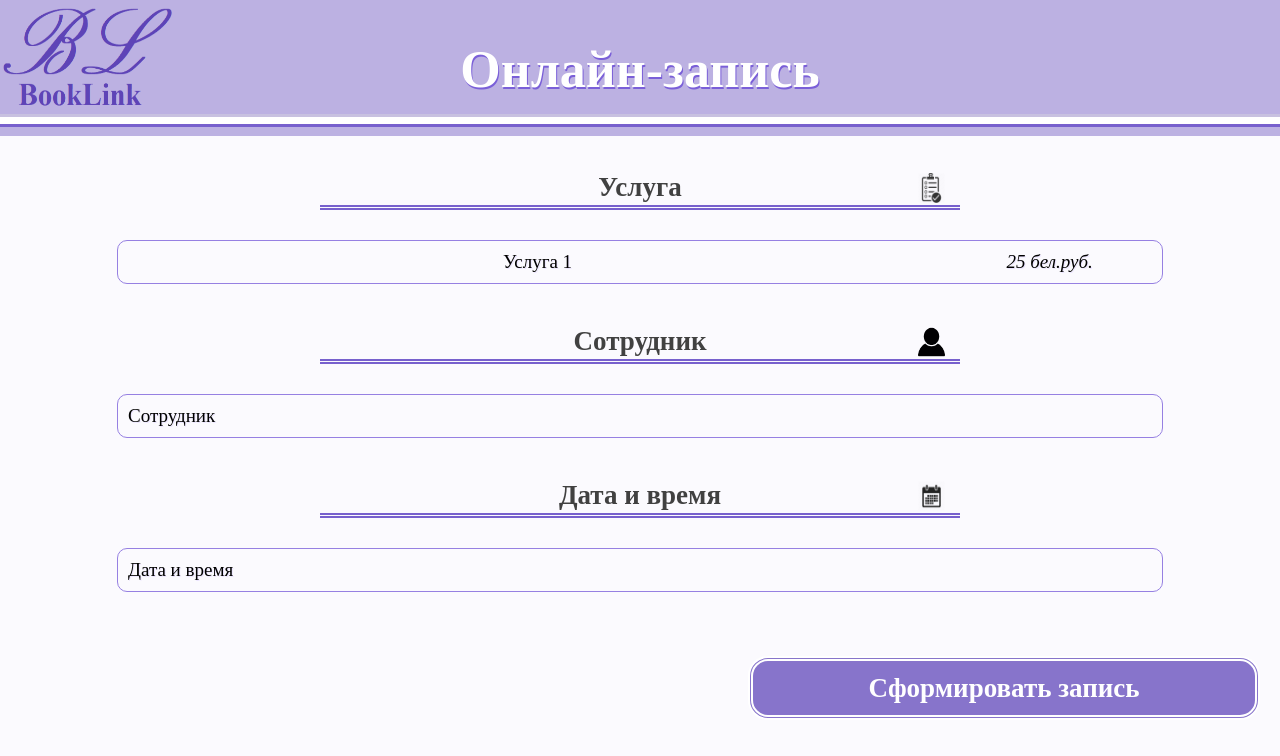
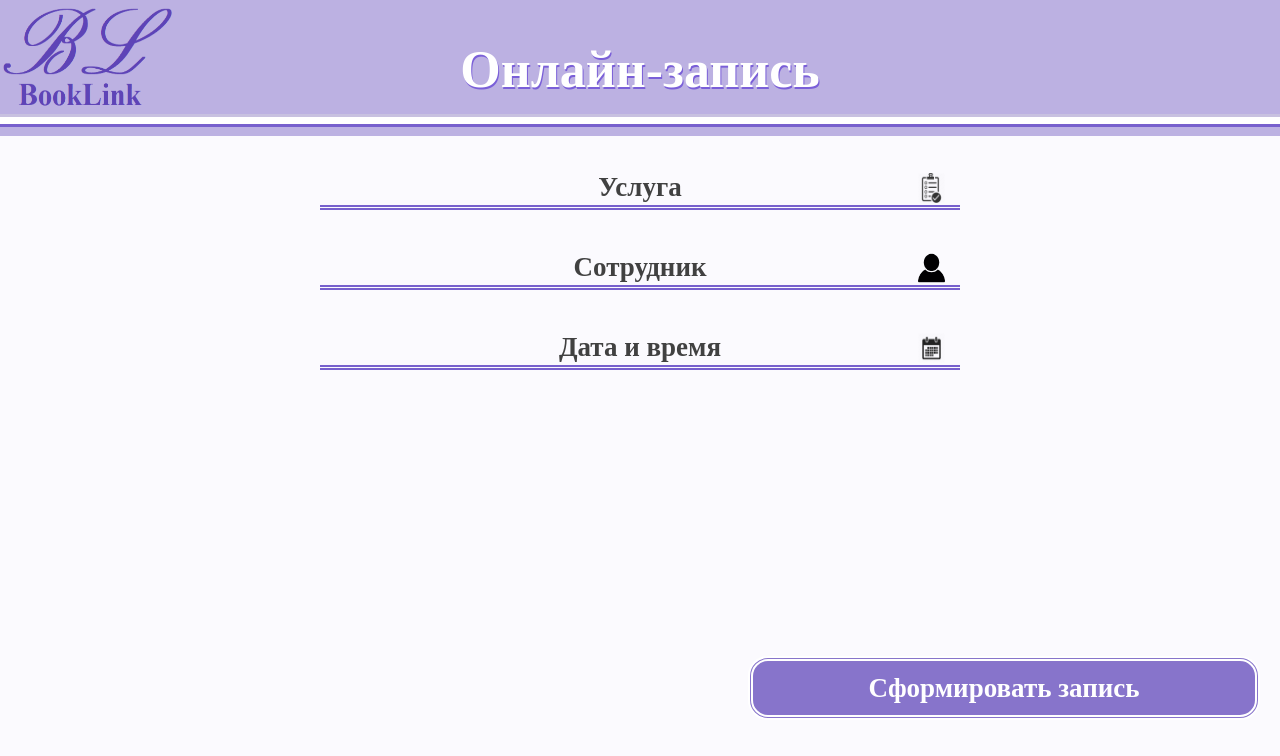
Before and after one commit to Murtagy/booklink, a Vue app in the folder vfront/: page /visit in a window 1280 px wide. Shown: the top 756 px of the page. Built offline with nearby package versions, Linux system fonts and the light colour scheme.

Commit message:
visit page iteration

```diff
--- a/vfront/src/components/VisitSelectService.vue
+++ b/vfront/src/components/VisitSelectService.vue
@@ -1,9 +1,8 @@
 <template>
   <div v-if="services">
-    <form>
     <ul>
     <li class="button">
-            <button>Далее <img src="../assets/arrow.png"></button>
+        <button @click="emitServices">Далее <img src="../assets/arrow.png"></button>
     </li>
     {{checkedServices}}
     <li v-for="service in services" :key="service.name">
@@ -12,7 +11,6 @@
         <span class="price">{{service.price}} {{service.currency}}</span>
     </li>
     </ul>
-    </form>
   </div>
 </template>
 
@@ -36,7 +34,11 @@ export default {
         }
     },
     methods: {
-        changeCurrentScreen: function (x) { this.current_screen = x}
+        emitServices: function () {
+            this.$emit('check-services', this.checkedServices);
+            this.$emit('go-start-screen');
+            console.log(this.checkedServices)
+        }
     }
 };
 
--- a/vfront/src/components/VisitTypeForm.vue
+++ /dev/null
@@ -1,36 +0,0 @@
-<template>
-
-    <form>
-      <ul>
-        <li>
-          <button v-on:click="$emit('visit-select', 'visit-select-service')" ><img src="../assets/list-icon.jpg">Услуга</button>
-          <div class="selected">
-            <span class="service">Услуга 1</span>
-            <span class="price">25 бел.руб.</span>
-          </div>
-        </li>
-        <li>
-          <button v-on:click="$emit('visit-select', 'visit-select-worker')" ><img src="../assets/worker-icon.png">Сотрудник</button>
-          <div class="selected">
-            Сотрудник
-          </div>
-        </li>
-        <li>
-          <button v-on:click="$emit('visit-select', 'visit-select-datetime')" ><img src="../assets/calendar-icon.png">Дата и время</button>
-          <div class="selected">
-            Дата и время
-          </div>
-        </li>
-      </ul>
-          <input type="button" value="Сформировать запись" name="create-visit" id="create-visit">
-    </form>
-
-</template>
-
-<style scoped src="@/assets/styles/visit.css"></style>
-
-<script>
-
-export default {}
-
-</script>
--- a/vfront/src/pages/Visit.vue
+++ b/vfront/src/pages/Visit.vue
@@ -1,15 +1,52 @@
 <template>
   <div
-    v-on:visit-select="changeCurrentScreen"
+
   >
     <wide-header title="Онлайн-запись" />
-    <visit-type-form
-        v-on:visit-select="changeCurrentScreen"
-        v-if="current_screen=='visit-type-form'"
+
+    <form v-if="current_screen=='start'">
+      <ul>
+        <li>
+          <button v-on:click="changeCurrentScreen('visit-select-service')" ><img src="../assets/list-icon.jpg">Услуга</button>
+
+          <div v-if="services.length != 0">
+              <ul>
+                <li v-for="service in services" :key="service.id">
+                  {{service.name}} {{service.price}} {{service.currency}}
+                </li>
+              </ul>
+          </div>
+
+        </li>
+        <li>
+          <button v-on:click="changeCurrentScreen('visit-select-worker')" ><img src="../assets/worker-icon.png">Сотрудник</button>
+
+          <div v-if="worker!=null" class="selected">
+            {{ worker.name }}
+          </div>
+
+        </li>
+        <li>
+          <button v-on:click="changeCurrentScreen('visit-select-datetime')" ><img src="../assets/calendar-icon.png">Дата и время</button>
+          <div v-if=" visit_time != null " class="selected">
+            Дата и время
+          </div>
+        </li>
+      </ul>
+          <input type="button" value="Сформировать запись" name="create-visit" id="create-visit">
+    </form>
+
+    <visit-select-datetime v-if="current_screen=='visit-select-datetime'" />
+    <visit-select-service
+      v-if="current_screen=='visit-select-service'"
+      v-on:go-start-screen="changeCurrentScreen('start')"
+      v-on:check-services="applyCheckedServices"
     />
-    <visit-select-datetime v-if="current_screen=='visit-select-datetime'" />
-    <visit-select-service  v-if="current_screen=='visit-select-service'"  />
-    <visit-select-worker   v-if="current_screen=='visit-select-worker'"   />
+    <visit-select-worker
+      v-if="current_screen=='visit-select-worker'"
+      v-on:go-start-screen="changeCurrentScreen('start')"
+      v-on:select-worker=applySelectedWorker
+    />
   </div>
 </template>
 
@@ -17,23 +54,25 @@
 
 <script>
 import WideHeader from "@/components/WideHeader.vue";
-import VisitTypeForm from "@/components/VisitTypeForm.vue"
 import VisitSelectDatetime from '@/components/VisitSelectDatetime.vue';
 import VisitSelectService from '@/components/VisitSelectService.vue';
 import VisitSelectWorker from '@/components/VisitSelectWorker.vue';
 
 export default {
-    components: { WideHeader, VisitTypeForm, VisitSelectDatetime, VisitSelectService, VisitSelectWorker },
+    components: { WideHeader, VisitSelectDatetime, VisitSelectService, VisitSelectWorker },
     data () {
         return {
             // visit-type-form, visit-select- service/worker/datetime
-            "current_screen": "visit-type-form",
+            "current_screen": "start",
             "worker": null,
-            "services": null,
+            "services": [],
+            "visit_time": null,
         }
     },
     methods: {
-        changeCurrentScreen: function (x) { this.current_screen = x}
+        changeCurrentScreen: function (x) { console.log('Change screen!', x); this.current_screen = x},
+        applyCheckedServices: function (x) { this.services = x },
+        applySelectedWorker: function (x) { this.worker = x },
     }
 };
 </script>
```
Also changed, not shown: vfront/src/components/VisitSelectWorker.vue (+24 -9 lines). Lines whose indentation alone changed are shown as unchanged.
